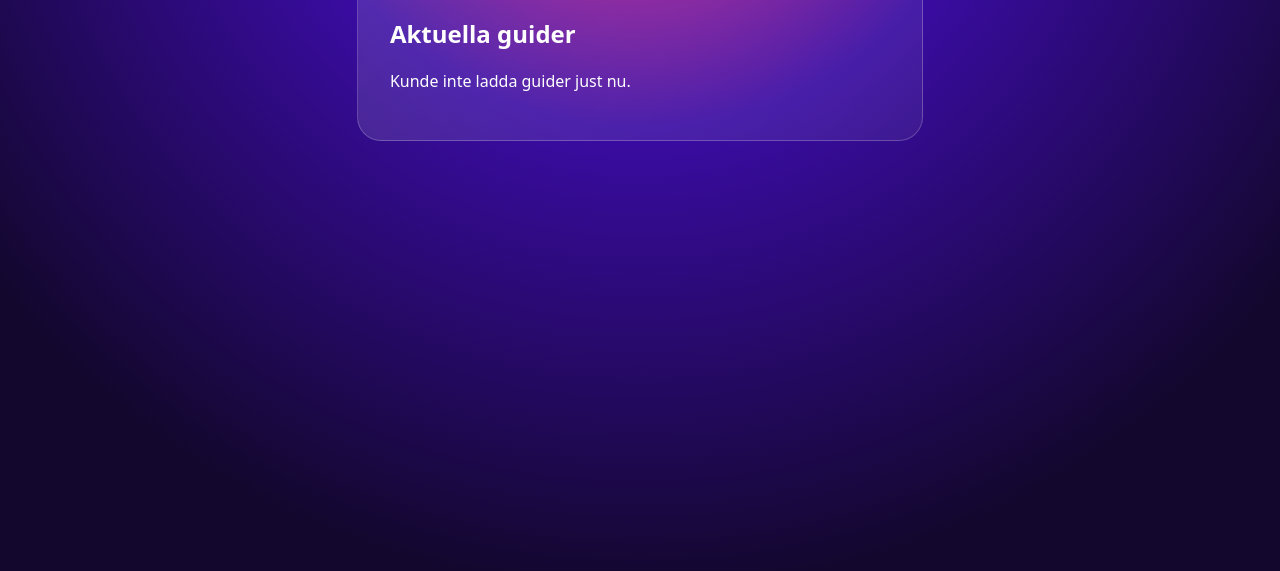
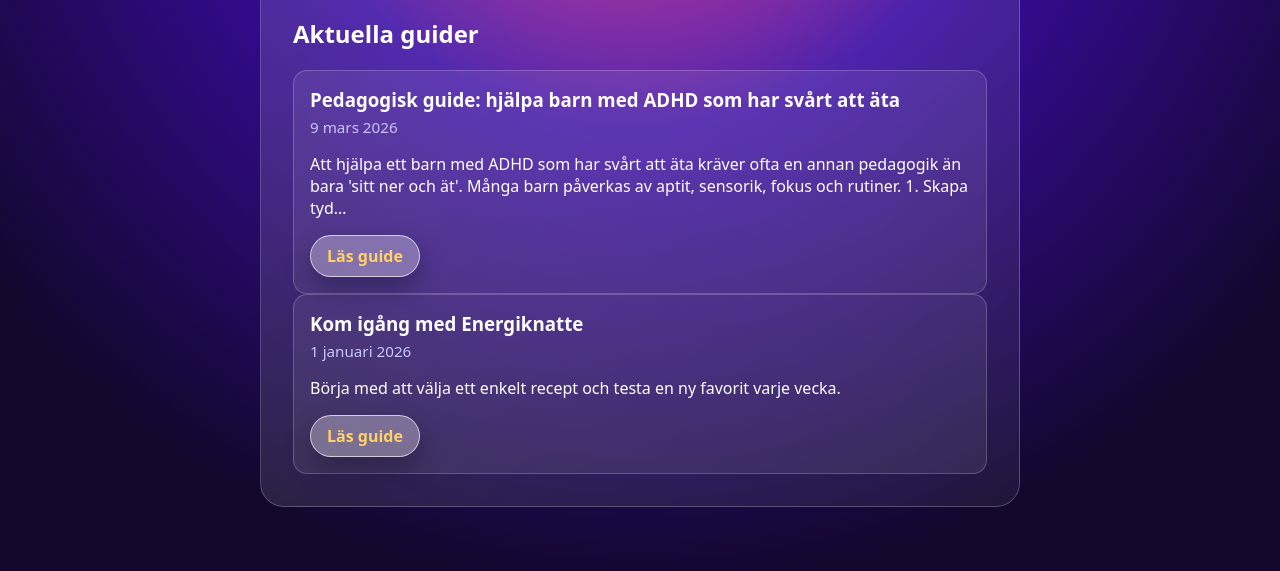
Before and after one commit to bjornwahman/energiknatte, a website: page public/guider.html in a window 1280 px wide. Shown: the part 230-801 px from the top of the page. Drawn offline with Linux system fonts and the light colour scheme; no server answers.

Commit message:
Fix guide visibility without API fallback

```diff
--- a/public/guider.html
+++ b/public/guider.html
@@ -87,6 +87,31 @@
         : d.toLocaleDateString(language === 'en' ? 'en-US' : 'sv-SE', { year: 'numeric', month: 'long', day: 'numeric' });
     };
 
+    const slugify = (value = '') => String(value)
+      .normalize('NFKD')
+      .toLowerCase()
+      .replace(/[^a-z0-9\s-]/g, '')
+      .trim()
+      .replace(/\s+/g, '-')
+      .replace(/-+/g, '-');
+
+    function attachSlugs(items) {
+      const usedSlugs = new Set();
+      return items.map((item, index) => {
+        const baseSlug = slugify(item.title) || slugify(item.id) || `guide-${index + 1}`;
+        let slug = baseSlug;
+        let i = 2;
+
+        while (usedSlugs.has(slug)) {
+          slug = `${baseSlug}-${i}`;
+          i += 1;
+        }
+
+        usedSlugs.add(slug);
+        return { ...item, slug };
+      });
+    }
+
     function render(items) {
       guidesList.innerHTML = '';
       if (!items.length) {
@@ -152,7 +177,15 @@
         window.guideItems = items;
         render(items);
       } catch (_error) {
-        guidesList.innerHTML = `<p>${t('loadError')}</p>`;
+        try {
+          const staticRes = await fetch('/guides.json');
+          if (!staticRes.ok) throw new Error(t('fetchError'));
+          const items = attachSlugs(await staticRes.json());
+          window.guideItems = items;
+          render(items);
+        } catch (_fallbackError) {
+          guidesList.innerHTML = `<p>${t('loadError')}</p>`;
+        }
       }
     }
 
--- /dev/null
+++ b/public/guides.json
@@ -0,0 +1,16 @@
+[
+  {
+    "id": "guide-adhd-matstod",
+    "title": "Pedagogisk guide: hjälpa barn med ADHD som har svårt att äta",
+    "content": "Att hjälpa ett barn med ADHD som har svårt att äta kräver ofta en annan pedagogik än bara 'sitt ner och ät'. Många barn påverkas av aptit, sensorik, fokus och rutiner. 1. Skapa tydliga och lugna rutiner: ät på samma tider varje dag, använd gärna visuellt schema och undvik skärm eller stress precis innan maten. 2. Ge små portioner i stället för stora: börja med en mycket liten mängd och tydliga delmål, till exempel tre tuggor, och erbjud mer efteråt. 3. Använd lek och uppdrag: gör måltiden till ett lugnt spel med små utmaningar utan press. 4. Anpassa miljön: minska ljud och intryck, sitt på samma plats och testa rörelsehjälpmedel som pilatesboll, benrörelser eller fidget vid behov. 5. Acceptera trygg mat men bredda långsamt: lägg till pyttesmå mängder ny mat bredvid trygg mat, där målet är exponering snarare än att äta allt. 6. Beröm beteendet, inte mängden: uppmärksamma försök och små framsteg i stället för krav på att äta upp. 7. Anpassa efter medicin: om aptiten minskar av ADHD-medicin kan större frukost, näringstät kvällsmat och energirika mellanmål hjälpa. Om barnet tappar vikt, nästan inte äter alls eller om måltider ofta blir stora konflikter bör ni prata med BVC, skolhälsan eller barnläkare.",
+    "createdAt": "2026-03-09T07:07:12Z",
+    "slug": "pedagogisk-guide-hjalpa-barn-med-adhd-som-har-svart-att-ata"
+  },
+  {
+    "id": "guide-seed-1",
+    "title": "Kom igång med Energiknatte",
+    "content": "Börja med att välja ett enkelt recept och testa en ny favorit varje vecka.",
+    "createdAt": "2026-01-01T10:00:00.000Z",
+    "slug": "kom-igang-med-energiknatte"
+  }
+]
--- a/server.js
+++ b/server.js
@@ -15,6 +15,7 @@ const NEWS_PATH = path.join(DATA_DIR, 'news.json');
 const GUIDES_PATH = path.join(DATA_DIR, 'guides.json');
 const LINKS_PATH = path.join(DATA_DIR, 'links.json');
 const PUBLIC_DIR = path.join(__dirname, 'public');
+const PUBLIC_GUIDES_PATH = path.join(PUBLIC_DIR, 'guides.json');
 const RECIPE_PAGES_DIR = path.join(PUBLIC_DIR, 'recept');
 const GUIDE_PAGES_DIR = path.join(PUBLIC_DIR, 'guider');
 const SITE_URL = (process.env.SITE_URL || 'https://energiknatte.se').replace(/\/$/, '');
@@ -271,8 +272,10 @@ const readLinks = () => readArrayFile(LINKS_PATH, []);
 const writeLinks = links => writeArrayFile(LINKS_PATH, links);
 
 const refreshGeneratedPages = () => {
+  const guides = readGuides();
   const recipePages = generateRecipePages(readSnacks());
-  const guidePages = generateGuidePages(readGuides());
+  const guidePages = generateGuidePages(guides);
+  writeArrayFile(PUBLIC_GUIDES_PATH, guidesWithSlugs(guides).map(({ slug, guide }) => ({ ...guide, slug })));
   generateSitemap({ recipePages, guidePages });
 };
 
```
Also changed, not shown: public/guide.html (+24 -4 lines).
